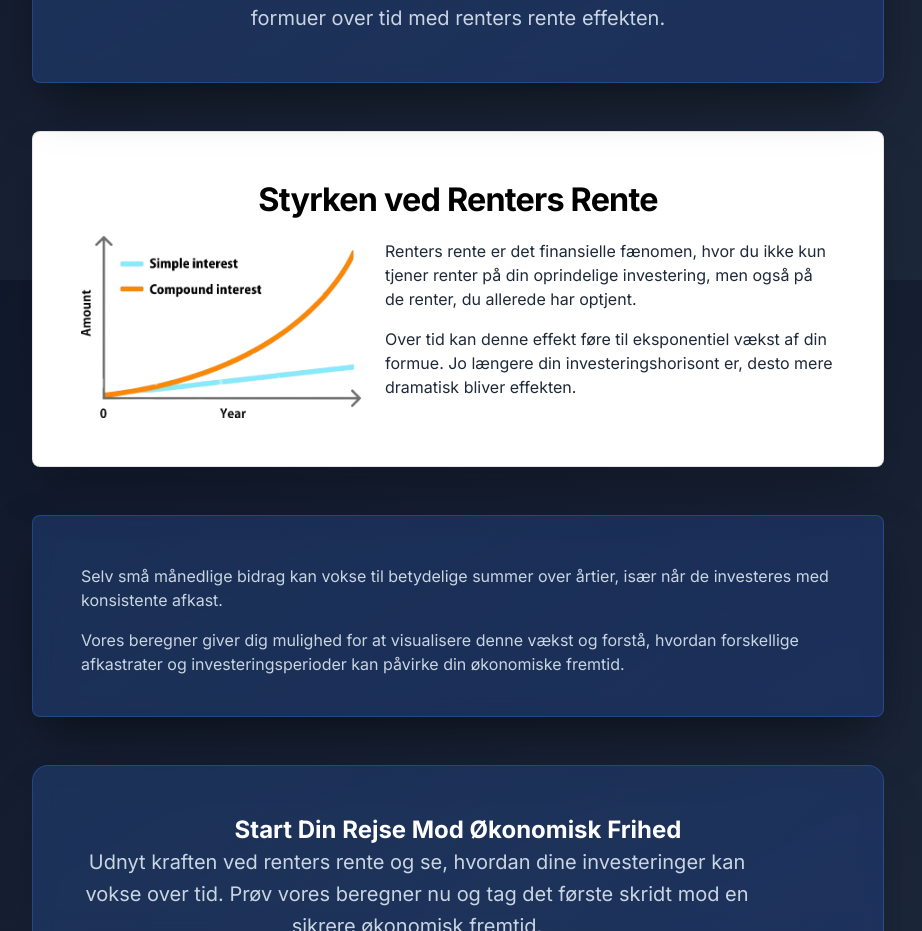
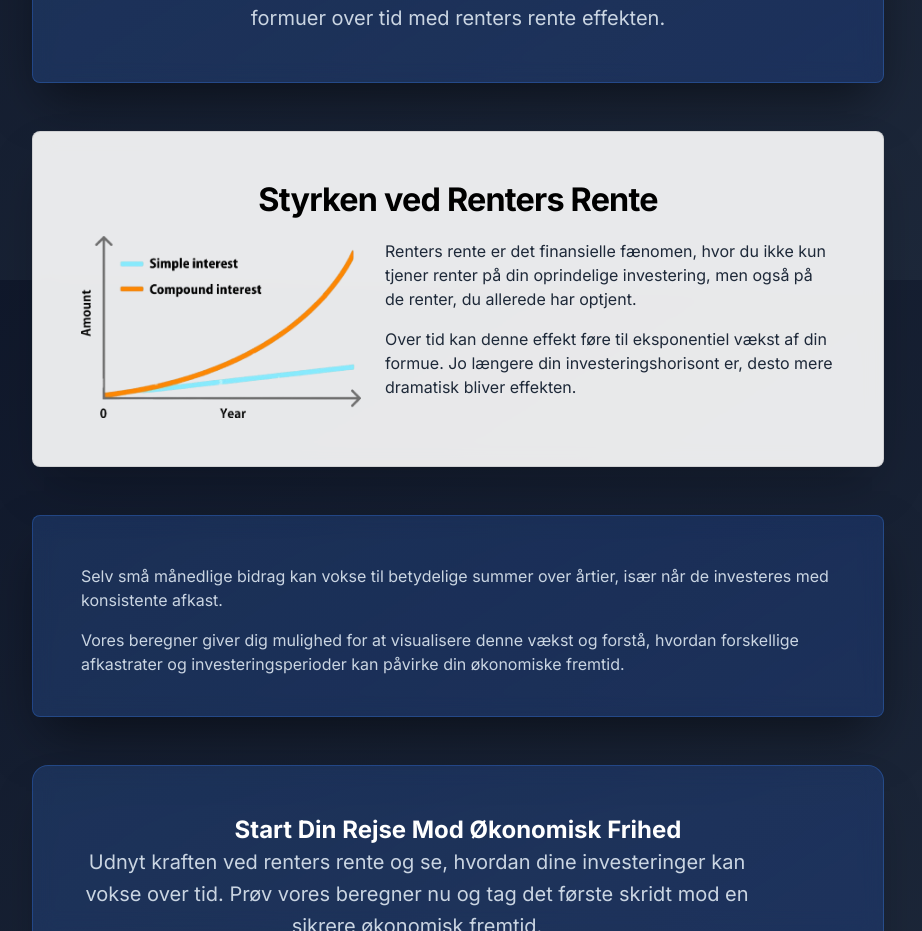
Before and after one commit to Sesamsesam/compound-interest-calculator, a Next.js app: page / in a window 1280 px wide. Shown: the part 1320-2251 px from the top of the page, without its empty margins (182-1104 px from the left). Built offline with nearby package versions, Linux system fonts and the light colour scheme.

Commit message:
feat: make white card slightly transparent like glass
- Changed backgroundColor from solid white to rgba(255, 255, 255, 0.9)
- Added backdropFilter: blur(10px) for frosted glass effect
- Card now has subtle transparency while maintaining text readability

```diff
--- a/src/app/page.tsx
+++ b/src/app/page.tsx
@@ -225,7 +225,8 @@ export default function Home() {
             elevation={24}
             className="p-8 sm:p-12 rounded-xl mb-12"
             sx={{
-              backgroundColor: '#ffffff',
+              backgroundColor: 'rgba(255, 255, 255, 0.9)',
+              backdropFilter: 'blur(10px)',
               border: '1px solid rgba(0,0,0,0.1)',
               boxShadow: '0 25px 50px -12px rgba(0, 0, 0, 0.25)'
             }}
```
